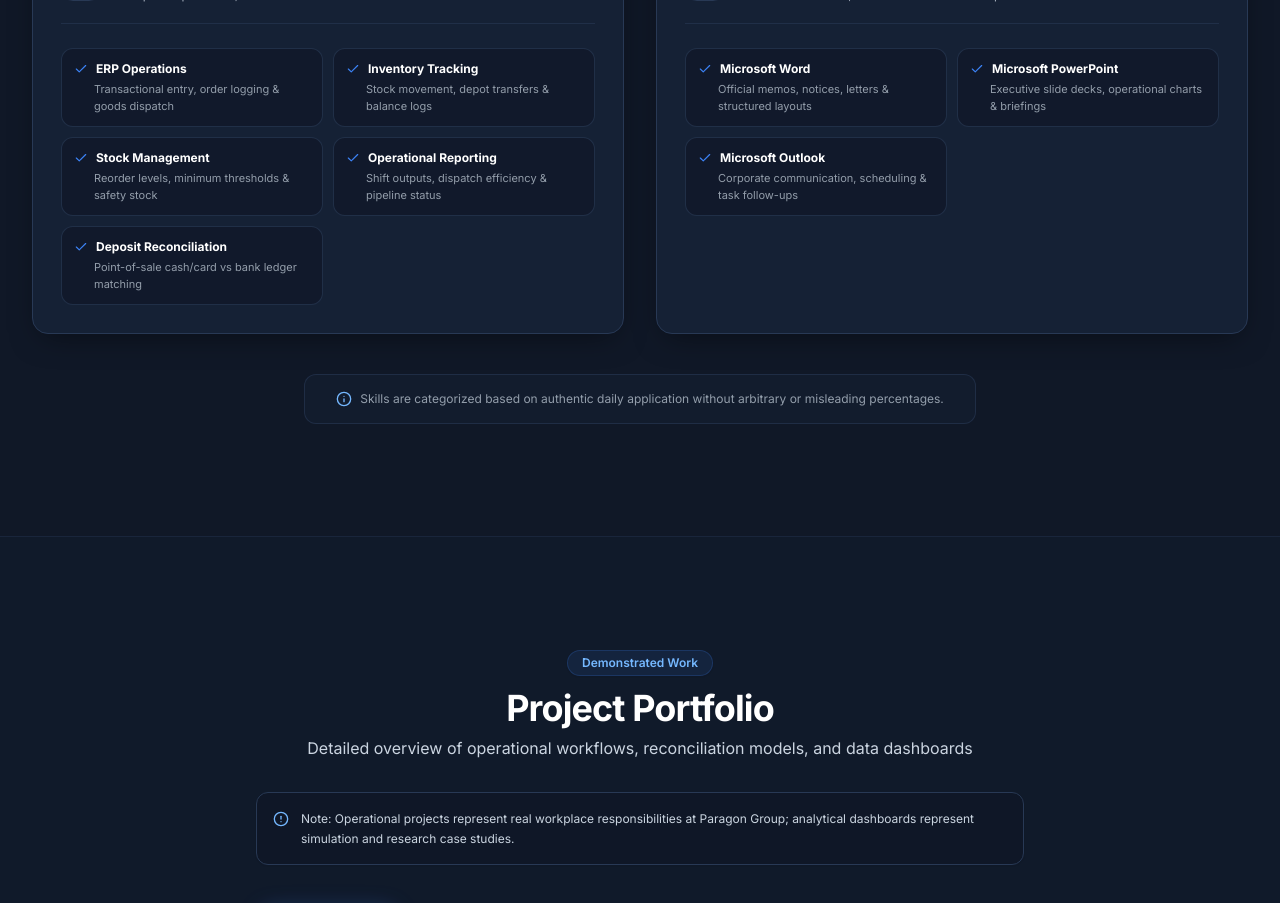
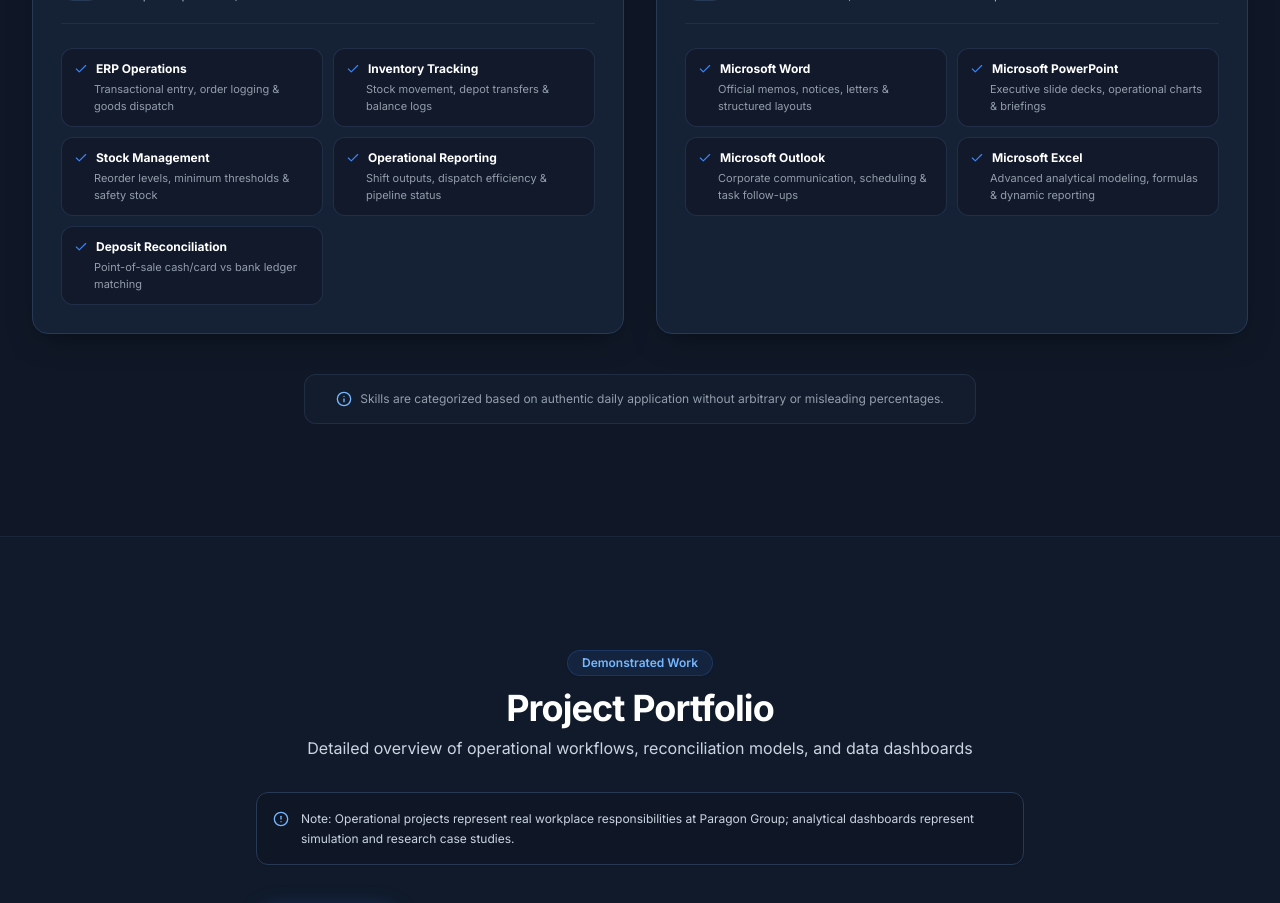
Before and after one commit to Easinali/easin-ali-portfolio, a React (Vite) app: page / in a window 1280 px wide. Shown: the part 5320-6223 px from the top of the page. Built offline with nearby package versions, Linux system fonts and the light colour scheme.

Commit message:
Update skillsData.ts

```diff
--- a/src/data/skillsData.ts
+++ b/src/data/skillsData.ts
@@ -77,6 +77,7 @@ export const skillsData: SkillCategory[] = [
       { name: 'Microsoft Word', nameBn: 'মাইক্রোসফট ওয়ার্ড', context: 'Official memos, notices, letters & structured layouts', contextBn: 'অফিসিয়াল মেমো, নোটিশ ও স্ট্রাকচার্ড ডকুমেন্টস' },
       { name: 'Microsoft PowerPoint', nameBn: 'মাইক্রোসফট পাওয়ারপয়েন্ট', context: 'Executive slide decks, operational charts & briefings', contextBn: 'অপারেশনাল ব্রিফিং ও বিজনেস প্রেজেন্টেশন স্লাইড' },
       { name: 'Microsoft Outlook', nameBn: 'মাইক্রোসফট আউটলুক', context: 'Corporate communication, scheduling & task follow-ups', contextBn: 'পেশাদার ইমেইল যোগাযোগ ও ক্যালেন্ডার শিডিউলিং' },
+      { name: 'Microsoft Excel', nameBn: 'মাইক্রোসফট এক্সেল', context: 'Advanced analytical modeling, formulas & dynamic reporting', contextBn: 'উচ্চতর ফর্মুলা, ডাটা মডেলিং ও ডাইনামিক রিপোর্টিং' },
     ]
   }
 ];
```
